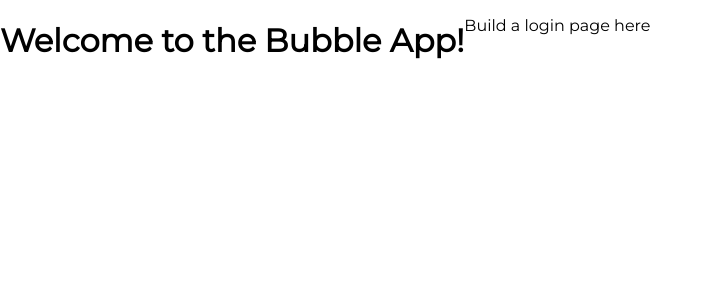
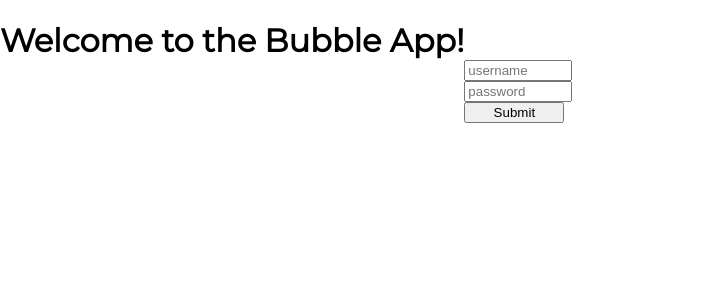
Before and after one commit to bloominstituteoftechnology/web-sprint-challenge-advanced-web-applications, a React (Create React App) app in the folder client/: page / in a window 1280 px wide. Shown: the top 300 px of the page, without its empty margins (0-712 px from the left). Built offline with nearby package versions, Linux system fonts and the light colour scheme.

Commit message:
MVP done

```diff
--- a/client/package.json
+++ b/client/package.json
@@ -10,11 +10,11 @@
     "@testing-library/user-event": "^12.1.1",
     "axios": "^0.19.2",
     "jest-environment-jsdom-sixteen": "^1.0.3",
-    "node-sass": "^4.13.1",
+    "node-sass": "^4.14.1",
     "react": "^16.12.0",
     "react-dom": "^16.12.0",
     "react-router-dom": "^5.1.2",
-    "react-scripts": "3.4.0"
+    "react-scripts": "^3.4.3"
   },
   "scripts": {
     "start": "react-scripts start",
--- a/client/src/App.js
+++ b/client/src/App.js
@@ -1,5 +1,7 @@
 import React, { useState } from "react";
 import { BrowserRouter as Router, Route } from "react-router-dom";
+import PrivateRoute from "./utils/PrivateRoute";
+import BubblePage from "./components/BubblePage";
 
 import Login from "./components/Login";
 import "./styles.scss";
@@ -9,6 +11,7 @@ function App() {
     <Router>
       <div className="App">
         <Route exact path="/" component={Login} />
+        <PrivateRoute path="/bubblepage" component={BubblePage} />
         {/*
           Build a PrivateRoute component that will
           display BubblePage when you're authenticated
--- a/client/src/components/BubblePage.js
+++ b/client/src/components/BubblePage.js
@@ -1,17 +1,36 @@
 import React, { useState, useEffect } from "react";
-import axios from "axios";
+import axiosWithAuth from "../utils/axiosWithAuth";
 
 import Bubbles from "./Bubbles";
 import ColorList from "./ColorList";
 
 const BubblePage = () => {
   const [colorList, setColorList] = useState([]);
+  const [editing, setEditing] = useState(false);
+
   // fetch your colors data from the server when the component mounts
   // set that data to the colorList state property
+  useEffect(() => {
+    getColors();
+  }, [editing]);
+
+  const getColors = () => {
+    axiosWithAuth()
+      .get("/api/colors")
+      .then((res) => {
+        setColorList(res.data);
+      })
+      .catch((err) => console.log(err));
+  };
 
   return (
     <>
-      <ColorList colors={colorList} updateColors={setColorList} />
+      <ColorList
+        colors={colorList}
+        updateColors={setColorList}
+        edit={editing}
+        updateEdit={setEditing}
+      />
       <Bubbles colors={colorList} />
     </>
   );
--- a/client/src/components/ColorList.js
+++ b/client/src/components/ColorList.js
@@ -1,45 +1,64 @@
 import React, { useState } from "react";
 import axios from "axios";
+import axiosWithAuth from "../utils/axiosWithAuth";
+import { history, useHistory } from "react-router-dom";
 
 const initialColor = {
   color: "",
-  code: { hex: "" }
+  code: { hex: "" },
 };
 
-const ColorList = ({ colors, updateColors }) => {
-  console.log(colors);
-  const [editing, setEditing] = useState(false);
+const ColorList = ({ colors, updateColors, edit, updateEdit }) => {
   const [colorToEdit, setColorToEdit] = useState(initialColor);
 
-  const editColor = color => {
-    setEditing(true);
+  const history = useHistory();
+
+  const editColor = (color) => {
+    console.log("editing", color);
+    updateEdit(true);
     setColorToEdit(color);
   };
 
-  const saveEdit = e => {
+  const saveEdit = (e) => {
     e.preventDefault();
-    // Make a put request to save your updated color
-    // think about where will you get the id from...
-    // where is is saved right now?
+    console.log(colorToEdit);
+    axiosWithAuth()
+      .put(`/api/colors/${colorToEdit.id}`, colorToEdit)
+      .then((res) => {
+        console.log(res.data);
+        updateColors([...colors, res.data]);
+        updateEdit(false);
+      })
+      .catch((err) => console.log(err));
   };
 
-  const deleteColor = color => {
-    // make a delete request to delete this color
+  const deleteColor = (color) => {
+    console.log("delete", color);
+    axiosWithAuth()
+      .delete(`/api/colors/${color.id}`)
+      .then((res) => {
+        updateEdit(true);
+        console.log(res);
+        updateEdit(false);
+      })
+      .catch((err) => console.log(err));
   };
 
   return (
     <div className="colors-wrap">
       <p>colors</p>
       <ul>
-        {colors.map(color => (
+        {colors.map((color) => (
           <li key={color.color} onClick={() => editColor(color)}>
             <span>
-              <span className="delete" onClick={e => {
-                    e.stopPropagation();
-                    deleteColor(color)
-                  }
-                }>
-                  x
+              <span
+                className="delete"
+                onClick={(e) => {
+                  e.stopPropagation();
+                  deleteColor(color);
+                }}
+              >
+                x
               </span>{" "}
               {color.color}
             </span>
@@ -50,13 +69,13 @@ const ColorList = ({ colors, updateColors }) => {
           </li>
         ))}
       </ul>
-      {editing && (
+      {edit && (
         <form onSubmit={saveEdit}>
           <legend>edit color</legend>
           <label>
             color name:
             <input
-              onChange={e =>
+              onChange={(e) =>
                 setColorToEdit({ ...colorToEdit, color: e.target.value })
               }
               value={colorToEdit.color}
@@ -65,10 +84,10 @@ const ColorList = ({ colors, updateColors }) => {
           <label>
             hex code:
             <input
-              onChange={e =>
+              onChange={(e) =>
                 setColorToEdit({
                   ...colorToEdit,
-                  code: { hex: e.target.value }
+                  code: { hex: e.target.value },
                 })
               }
               value={colorToEdit.code.hex}
@@ -76,7 +95,7 @@ const ColorList = ({ colors, updateColors }) => {
           </label>
           <div className="button-row">
             <button type="submit">save</button>
-            <button onClick={() => setEditing(false)}>cancel</button>
+            <button onClick={() => updateEdit(false)}>cancel</button>
           </div>
         </form>
       )}
--- a/client/src/components/Login.js
+++ b/client/src/components/Login.js
@@ -1,12 +1,66 @@
-import React from "react";
+import React, { useState } from "react";
+import { useHistory } from "react-router-dom";
+import axiosWithAuth from "../utils/axiosWithAuth";
+
+const initialState = {
+  credentials: { username: "Lambda School", password: "i<3Lambd4" },
+  errors: "",
+};
 
 const Login = () => {
+  const [state, setState] = useState(initialState);
+
+  const history = useHistory();
+
+  const handleChange = (e) => {
+    setState({
+      ...state,
+      credentials: { ...state.credentials, [e.target.name]: e.target.value },
+    });
+  };
+
+  const login = (e) => {
+    e.preventDefault();
+    axiosWithAuth()
+      .post("/api/login", state.credentials)
+      .then((res) => {
+        console.log(res);
+        window.localStorage.setItem("token", res.data.payload);
+        history.push("/bubblepage");
+      })
+      .catch((err) => {
+        setState({ ...state, errors: err.response.data.error });
+      });
+  };
+
   // make a post request to retrieve a token from the api
   // when you have handled the token, navigate to the BubblePage route
   return (
     <>
-      <h1>Welcome to the Bubble App!</h1>
-      <p>Build a login page here</p>
+      <div>
+        <h1>Welcome to the Bubble App!</h1>
+      </div>
+      <br />
+      <div>
+        <form onSubmit={login}>
+          <input
+            type="text"
+            name="username"
+            value={state.username}
+            placeholder="username"
+            onChange={handleChange}
+          />
+          <input
+            type="text"
+            name="password"
+            value={state.password}
+            placeholder="password"
+            onChange={handleChange}
+          />
+          <input type="submit" />
+        </form>
+        <p>{state.errors}</p>
+      </div>
     </>
   );
 };
--- /dev/null
+++ b/client/src/utils/PrivateRoute.js
@@ -0,0 +1,19 @@
+import React from "react";
+import { Route, Redirect } from "react-router-dom";
+
+const PrivateRoute = ({ component: Component, ...rest }) => {
+  return (
+    <Route
+      {...rest}
+      render={() => {
+        if (localStorage.getItem("token")) {
+          return <Component />;
+        } else {
+          return <Redirect to="/" />;
+        }
+      }}
+    />
+  );
+};
+
+export default PrivateRoute;
--- /dev/null
+++ b/client/src/utils/axiosWithAuth.js
@@ -0,0 +1,13 @@
+import axios from "axios";
+
+const axiosWithAuth = () => {
+  const token = window.localStorage.getItem("token");
+  return axios.create({
+    headers: {
+      Authorization: token,
+    },
+    baseURL: "http://localhost:5000",
+  });
+};
+
+export default axiosWithAuth;
```
Also changed, not shown: 1 other file (tests, documents, lock files or other folders).
